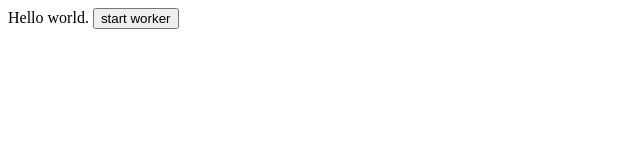
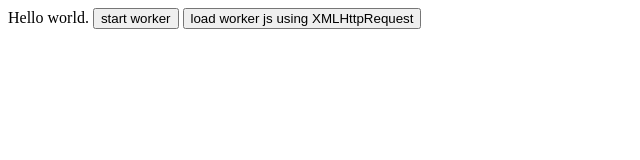
Before and after one commit to imikimi/WKWebViewWorkerTester, a plain HTML site: page www/index.html in a window 1280 px wide. Shown: the whole page, without its empty margins (0-640 px from the left). Drawn offline with Linux system fonts and the light colour scheme.

Commit message:
testing using XMLHttpRequest, too.

```diff
--- a/www/index.html
+++ b/www/index.html
@@ -6,12 +6,28 @@
   </head>
   <script>
   function startWorker() {
-    console.log("start worker");
+    console.log("start worker start.");
     new Worker("echo_worker.js");
+    console.log("start worker done.");
   }
+
+  function loadWorkerSource() {
+    console.log("loadWorkerSource start");
+    var request = new XMLHttpRequest;
+    request.open("GET", "echo_worker.js", true);
+    request.onload = function() {
+      return console.log("XMLHttpRequest success", arguments);
+    };
+    request.onerror = function() {
+      return console.log("XMLHttpRequest failure", arguments);
+    };
+    request.send();
+    console.log("loadWorkerSource done");
+  };
   </script>
   <body>
     Hello world.
     <input type="button" value="start worker" onclick="startWorker();">
+    <input type="button" value="load worker js using XMLHttpRequest" onclick="loadWorkerSource();">
   </body>
 </HTML>
```
Also changed, not shown: 1 other file.
